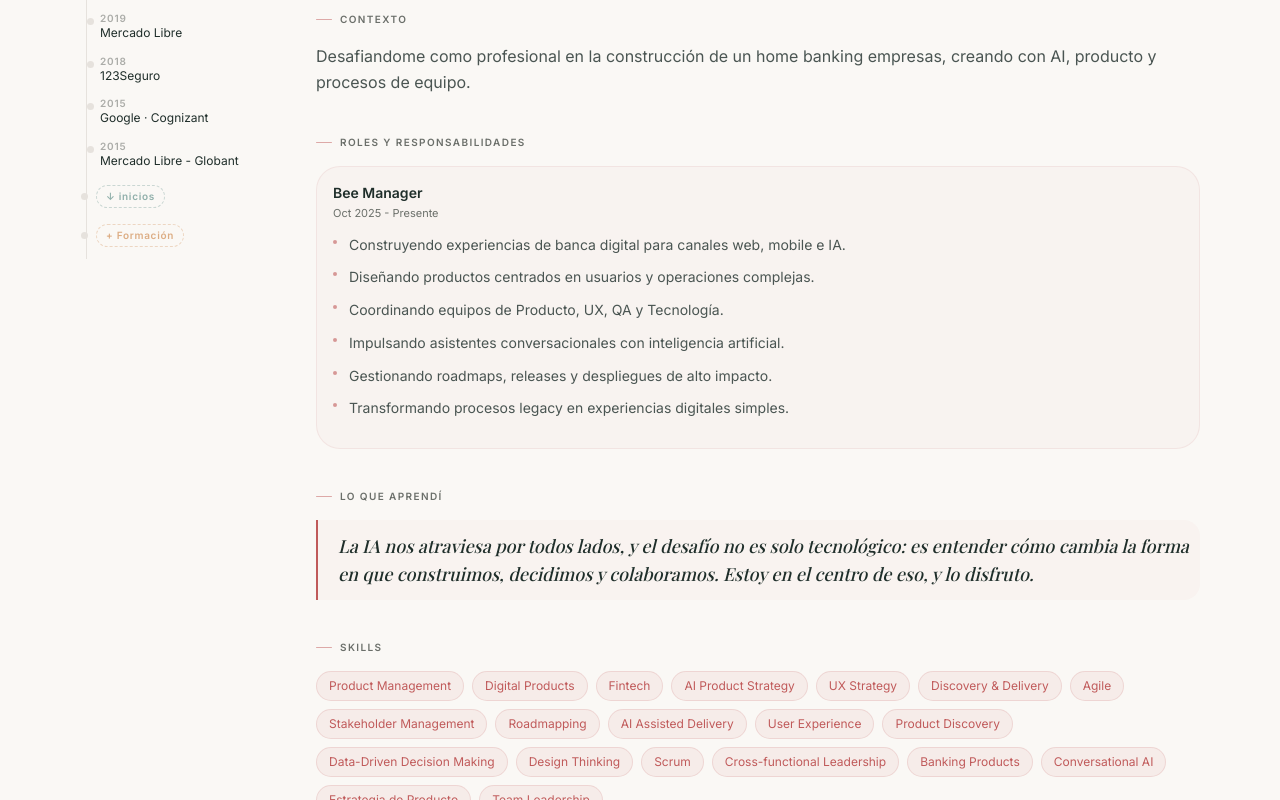
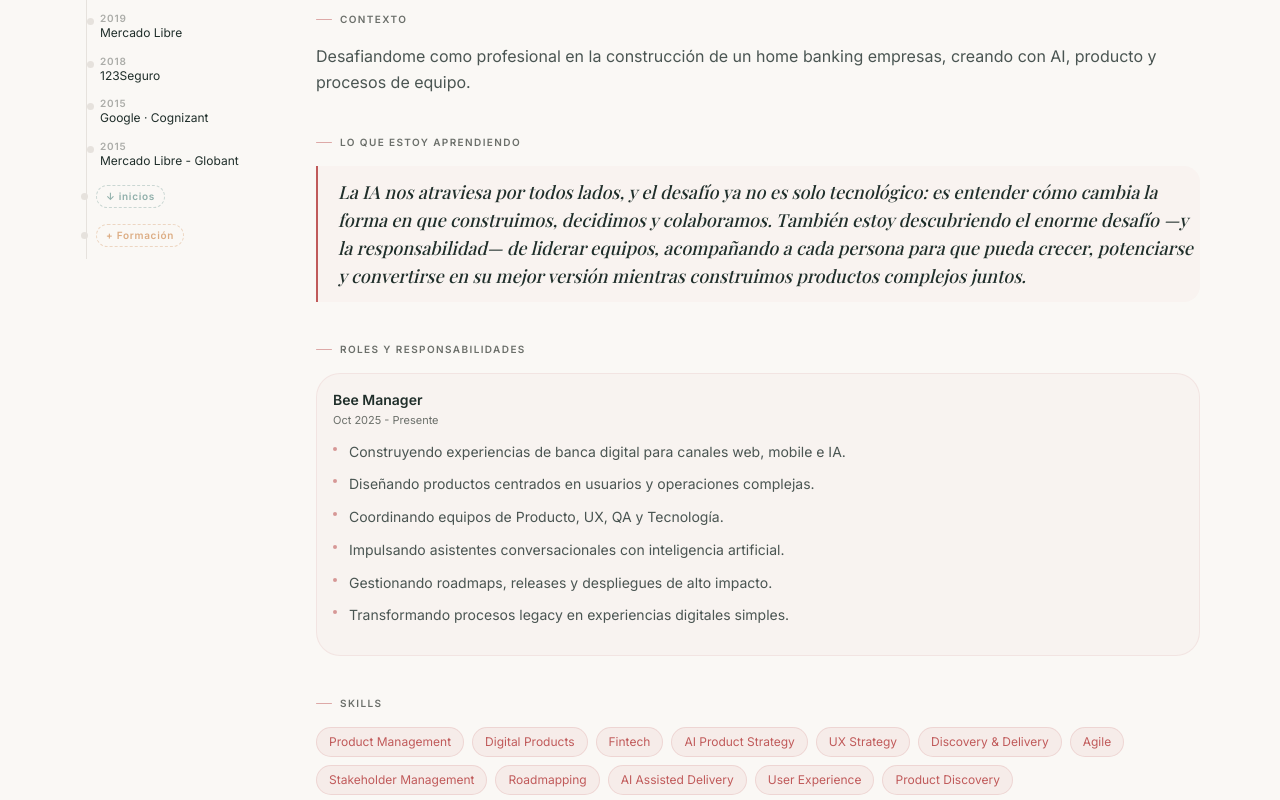
Before and after one commit to barbaritaaceto/Portfolio_Barbarita, a React (Vite) app: page /projects in a window 1280 px wide. Shown: the part 418-1218 px from the top of the page. Built offline with nearby package versions, Linux system fonts and the light colour scheme.

Commit message:
content: reorder project sections, update redbee/Globant learnings, dynamic label for redbee

```diff
--- a/src/pages/Projects.tsx
+++ b/src/pages/Projects.tsx
@@ -70,8 +70,8 @@ const timelinePhrases: Record<string, { es: string; en: string }> = {
 // ─── Editorial learnings ──────────────────────────────────────────────────────
 const learnings: Record<string, { es: string; en: string }> = {
   'redbee': {
-    es: 'La IA nos atraviesa por todos lados, y el desafío no es solo tecnológico: es entender cómo cambia la forma en que construimos, decidimos y colaboramos. Estoy en el centro de eso, y lo disfruto.',
-    en: 'AI is everywhere, and the challenge is not just technical: it is understanding how it changes the way we build, decide and collaborate. I am right in the middle of that, and I enjoy it.',
+    es: 'La IA nos atraviesa por todos lados, y el desafío ya no es solo tecnológico: es entender cómo cambia la forma en que construimos, decidimos y colaboramos. También estoy descubriendo el enorme desafío —y la responsabilidad— de liderar equipos, acompañando a cada persona para que pueda crecer, potenciarse y convertirse en su mejor versión mientras construimos productos complejos juntos.',
+    en: 'AI is everywhere, and the challenge is no longer just technical: it is understanding how it changes the way we build, decide and collaborate. I am also discovering the enormous challenge — and responsibility — of leading teams, supporting each person so they can grow, develop and become their best version while we build complex products together.',
   },
   'santander-argentina': {
     es: 'Los productos no los construyen solo las metodologías o la tecnología: los construyen las personas. Disfrutar lo que uno hace, compartir conocimiento, contagiar energía y trabajar con un propósito claro termina haciendo la diferencia. Pero para que un producto realmente crezca, también hacen falta equipos alineados, comunicación transparente, confianza y un entorno sano donde las personas puedan construir y equivocarse sin miedo. Ahí es donde aparecen los productos que realmente dejan huella.',
@@ -900,6 +900,24 @@ export default function Projects() {
                   </p>
                 </section>
 
+                {/* Lo que aprendí */}
+                {currentLearning && (
+                  <section className="mb-10">
+                    {sectionLabel(selectedSlug === 'redbee' ? (isEnglish ? 'What I\'m Learning' : 'Lo que estoy aprendiendo') : uiText.learningLabel)}
+                    <div
+                      className="border-l-2 pl-5 py-3 rounded-r-xl"
+                      style={{ borderColor: currentMeta.accent, backgroundColor: `${currentMeta.accent}07` }}
+                    >
+                      <p
+                        className="font-serif italic text-base md:text-lg leading-relaxed"
+                        style={{ color: 'var(--text-primary)' }}
+                      >
+                        {isEnglish ? currentLearning.en : currentLearning.es}
+                      </p>
+                    </div>
+                  </section>
+                )}
+
                 {/* Roles */}
                 {localizedProject.roles && localizedProject.roles.length > 0 && (
                   <section className="mb-10">
@@ -948,24 +966,6 @@ export default function Projects() {
                           )}
                         </div>
                       ))}
-                    </div>
-                  </section>
-                )}
-
-                {/* Lo que aprendí */}
-                {currentLearning && (
-                  <section className="mb-10">
-                    {sectionLabel(uiText.learningLabel)}
-                    <div
-                      className="border-l-2 pl-5 py-3 rounded-r-xl"
-                      style={{ borderColor: currentMeta.accent, backgroundColor: `${currentMeta.accent}07` }}
-                    >
-                      <p
-                        className="font-serif italic text-base md:text-lg leading-relaxed"
-                        style={{ color: 'var(--text-primary)' }}
-                      >
-                        {isEnglish ? currentLearning.en : currentLearning.es}
-                      </p>
                     </div>
                   </section>
                 )}
```
